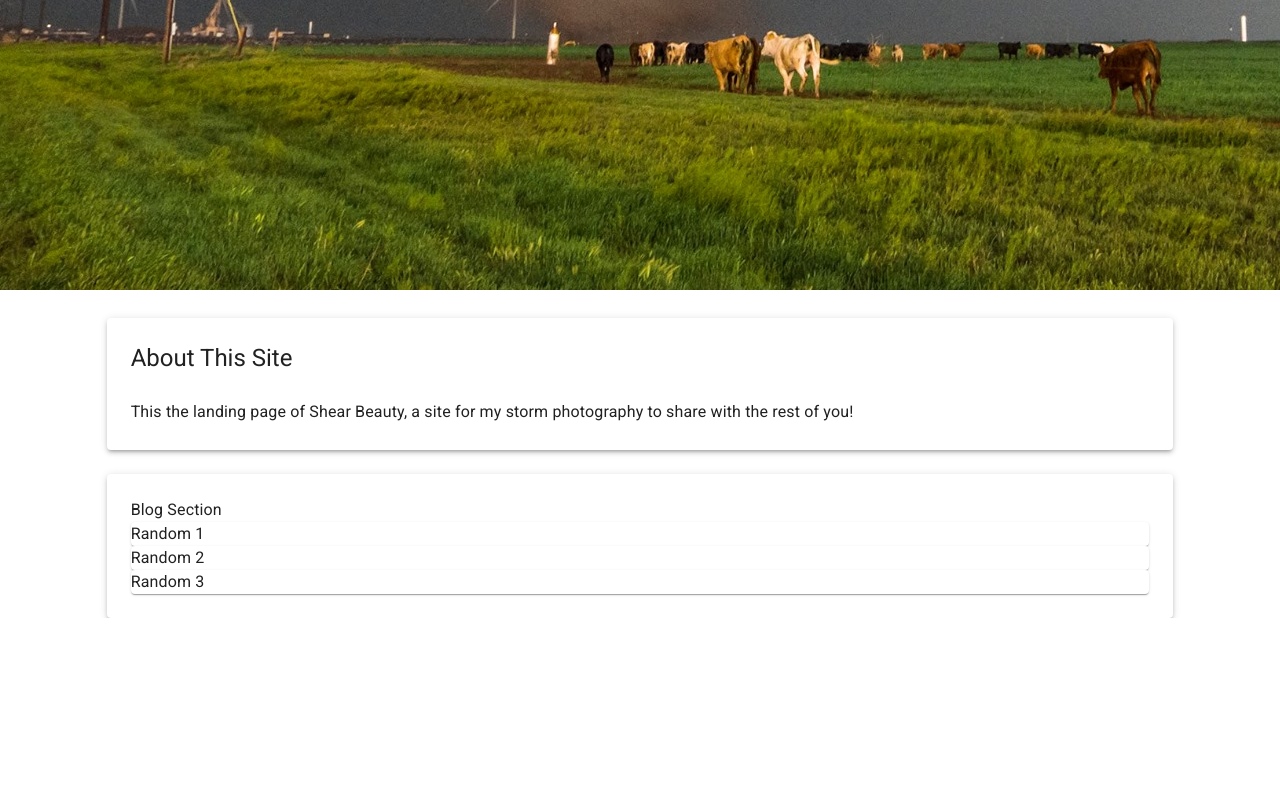
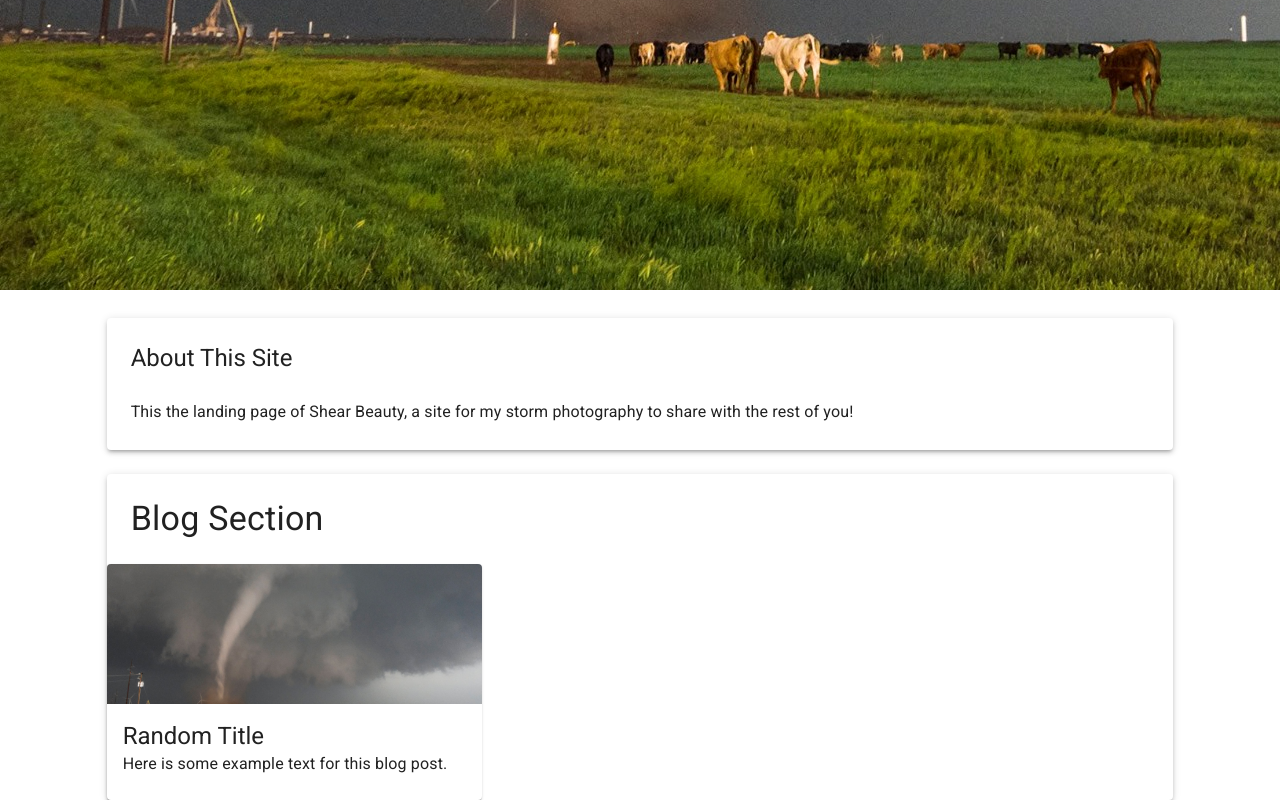
Before and after one commit to Matt-T977/Storm_Photo_eCommerce, a React (Create React App) app in the folder frontend/: page / in a window 1280 px wide. Shown: the part 1103-1903 px from the top of the page. Before the commit the page ends 1721 px from the top, so only its background shows below. Built offline with nearby package versions, Linux system fonts and the light colour scheme.

Commit message:
Blog Post Card Formatting

```diff
--- a/frontend/src/components/Landing.js
+++ b/frontend/src/components/Landing.js
@@ -1,4 +1,5 @@
-import { Card, Grid, Paper, Typography } from '@mui/material'
+import { Card, CardContent, CardMedia, Grid, Paper, Typography } from '@mui/material'
+import { maxWidth } from '@mui/system'
 import React, { useState, useEffect } from 'react'
 import LandingImage from '../img/LandingImage.jpg'
 
@@ -21,18 +22,25 @@ export default function Landing () {
             </Grid>
             <Grid md={10} xs={12}>
                 <Paper elevation={3}>
-                    <Typography padding={3}>
+                    <Typography variant='h4' padding={3}>
                         Blog Section
-                        <Card>
-                            Random 1
+                    </Typography>
+                        <Card sx={{maxWidth: 375}}>
+                            <CardMedia
+                                component="img"
+                                height="140"
+                                image={LandingImage}
+                                alt="example"
+                            />
+                            <CardContent>
+                                <Typography variant='h5' component='h5'>
+                                    Random Title
+                                </Typography>
+                                <Typography>
+                                    Here is some example text for this blog post.
+                                </Typography>
+                            </CardContent>
                         </Card>
-                        <Card>
-                            Random 2
-                        </Card>
-                        <Card>
-                            Random 3
-                        </Card>
-                    </Typography>
                 </Paper>
             </Grid>
         </Grid>
```
